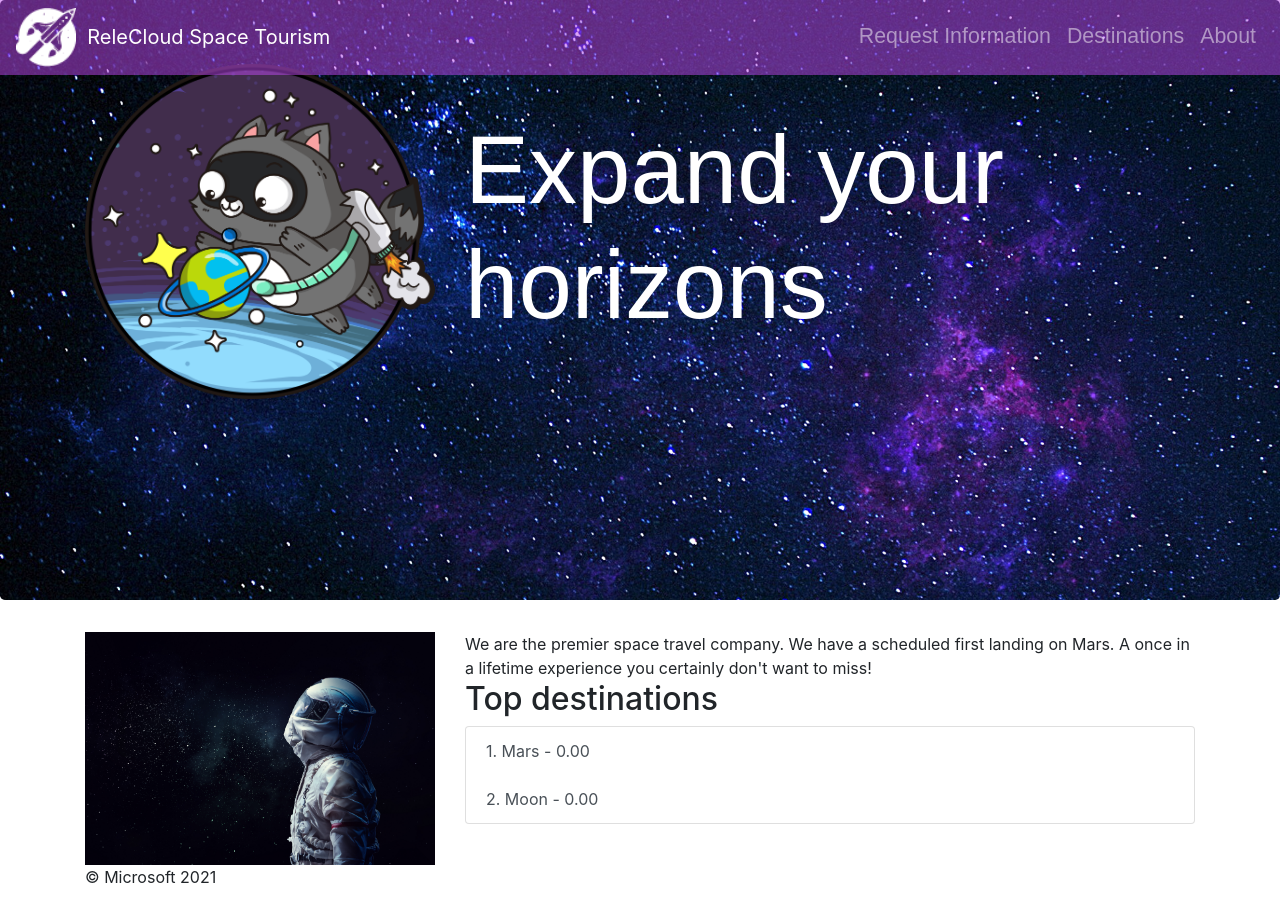
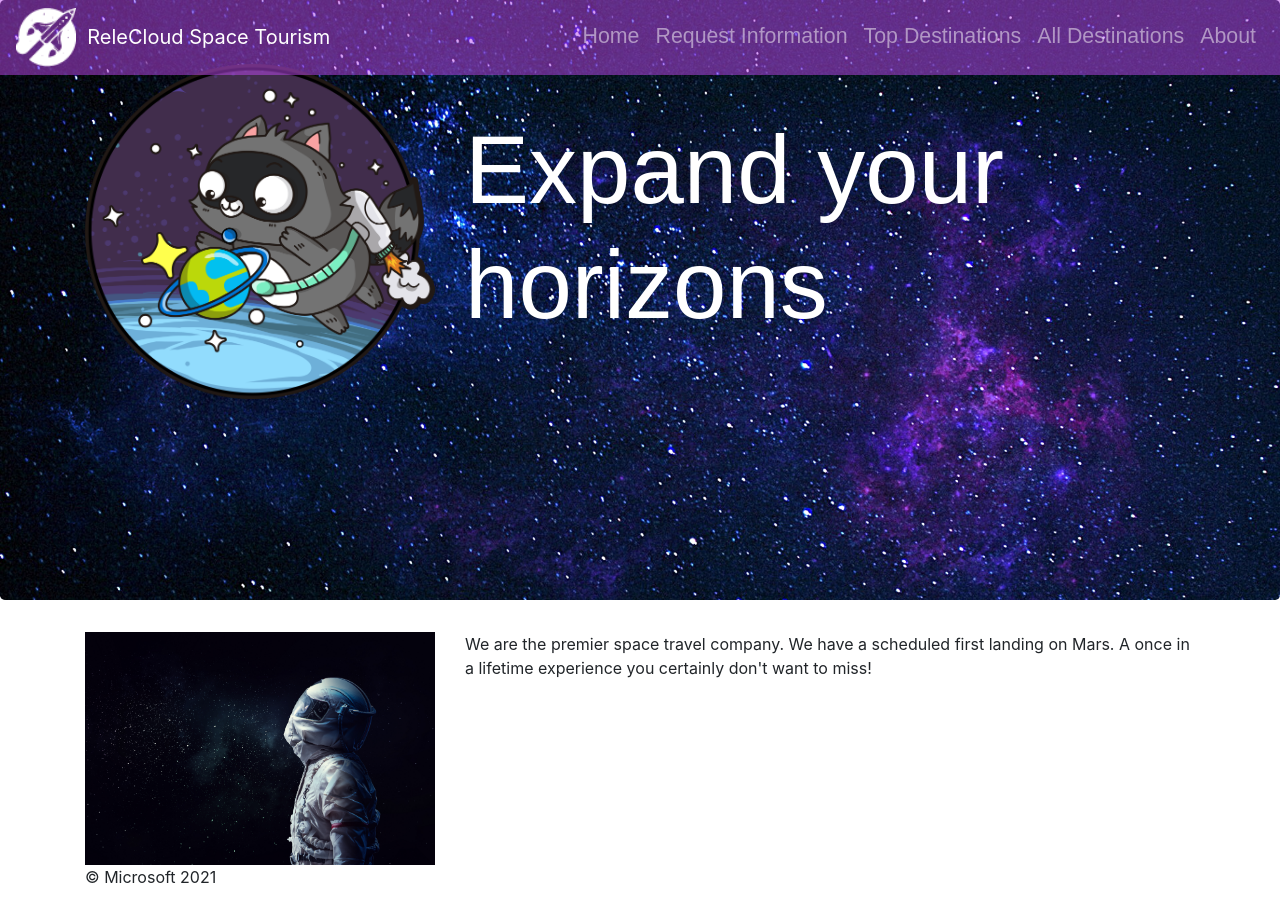
Before and after one commit to alejandro-pallares-cuina/ISW2_APALLARES_DALFAGEME_BRUIZ_GZABALA_DRIVERA, a Django app: page / in a window 1280 px wide. Run offline with Django 5.2, Linux system fonts and the light colour scheme; data comes from the database, SQL or seed files in the repository; data that the repository does not hold is empty; parts of the project's set-up code (start-up, migrations or seed data) failed here and were passed over; some libraries are stand-ins or nearby versions; some web fonts are replaced.

Commit message:
fix: Enlaces rotos

```diff
--- a/relecloud/templates/base.html
+++ b/relecloud/templates/base.html
@@ -21,10 +21,16 @@
             <div class="collapse navbar-collapse" id="mainNavbar">
                 <ul class="navbar-nav ml-auto">
                     <li class="nav-item">
+                        <a class="nav-link" href="{% url 'index' %}">Home</a>
+                    </li>
+                    <li class="nav-item">
                         <a class="nav-link" href="{% url 'info_request' %}">Request Information</a>
                     </li>
                     <li class="nav-item">
-                        <a class="nav-link" href="{% url 'destinations' %}">Destinations</a>
+                        <a class="nav-link" href="{% url 'top' %}">Top Destinations</a>
+                    </li>
+                    <li class="nav-item">
+                        <a class="nav-link" href="{% url 'destinations' %}">All Destinations</a>
                     </li>
                     <li class="nav-item">
                         <a class="nav-link" href="{% url 'about' %}">About</a>
--- a/relecloud/templates/index.html
+++ b/relecloud/templates/index.html
@@ -7,19 +7,6 @@ Relecloud
 {% block content %}
 We are the premier space travel company. We have a scheduled first landing on Mars. A once in a lifetime experience you certainly don't want to miss!
 
-{% if destinations %}
-    <h2>Top destinations</h2>
-    <ul class="list-group">
-        {% for destination in destinations %}
-            <a class="list-group-item list-group-item-action" href="{% url 'destination_detail' destination.id %}">
-                {{ forloop.counter }}. {{ destination.name }}
-                {% if destination.popularity_score is not None %}
-                    - {{ destination.popularity_score|floatformat:2 }}
-                {% endif %}
-            </a>
-        {% endfor %}
-    </ul>
-{% endif %}
 {% endblock content %}
 
 <!--
--- a/relecloud/urls.py
+++ b/relecloud/urls.py
@@ -30,3 +30,7 @@ urlpatterns = [
         name='review_delete'
     ),
 ]
+
+if settings.DEBUG:
+    urlpatterns += static(settings.STATIC_URL, document_root=settings.STATIC_ROOT)
+    urlpatterns += static(settings.MEDIA_URL, document_root=settings.MEDIA_ROOT)
```
Also changed, not shown: relecloud/templates/top.html (added, +21 -0 lines).
